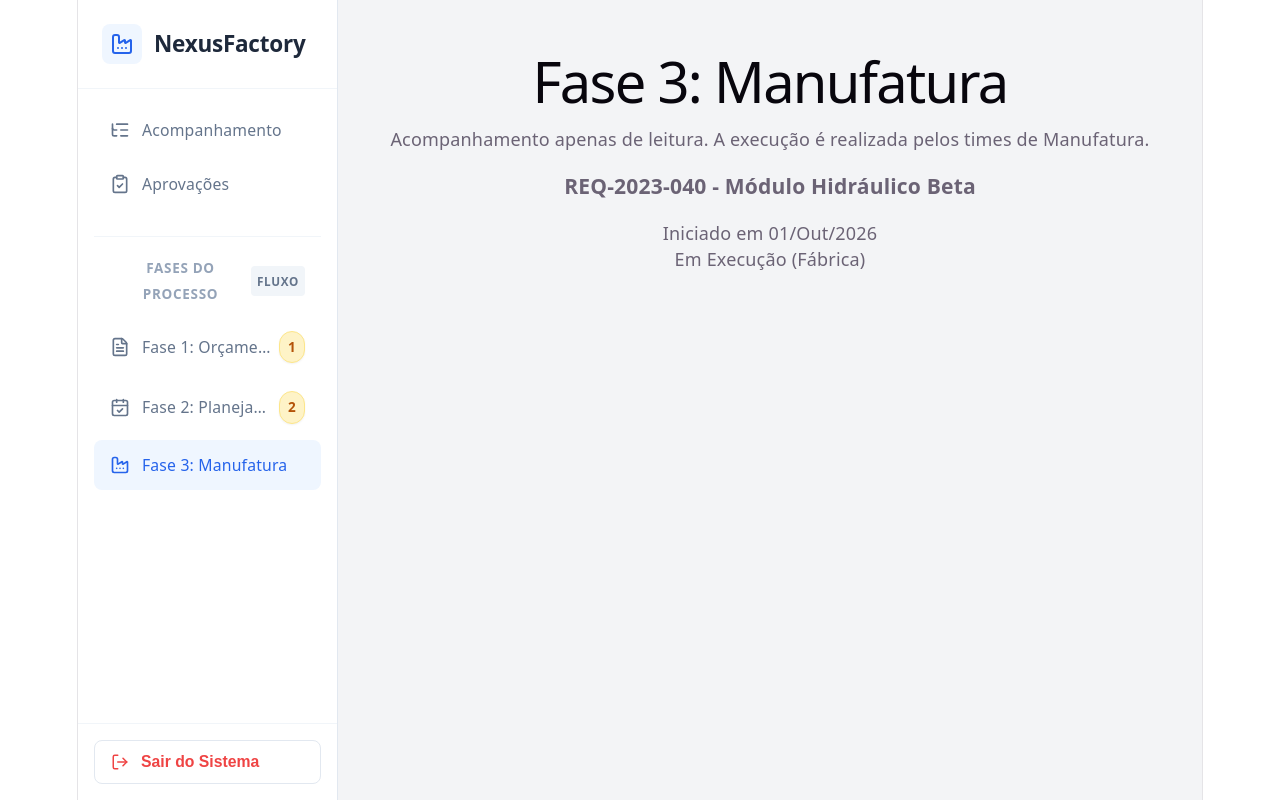
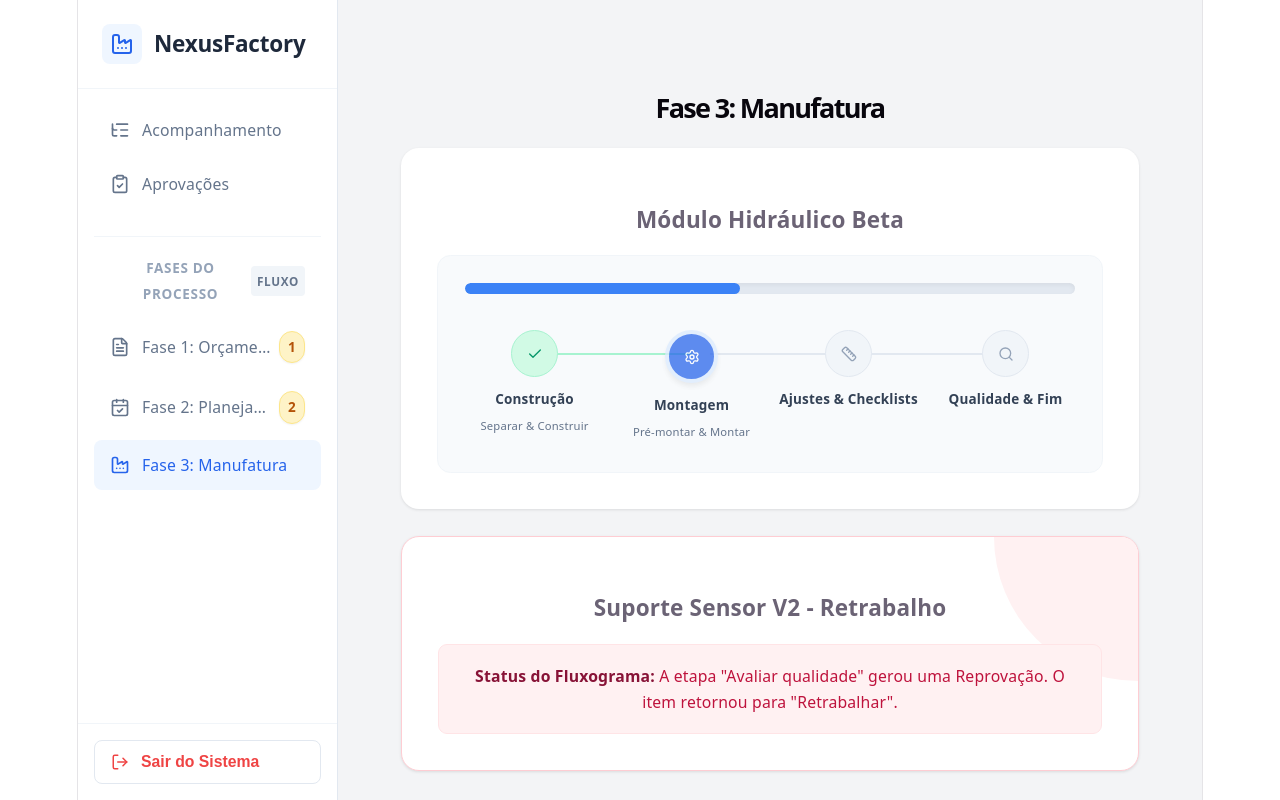
Before and after one commit to ItsNotNatan/ManufacturingLog, a React (Vite) app: page /fase3 in a window 1280 px wide. Built offline with nearby package versions, Linux system fonts and the light colour scheme; no server answers.

Commit message:
Add files via upload

```diff
--- a/src/pages/Fases/Fase3.jsx
+++ b/src/pages/Fases/Fase3.jsx
@@ -1,32 +1,53 @@
 // src/pages/Fases/Fase3.jsx
 import React from 'react';
+import { Check, Settings, Ruler, Search } from 'lucide-react';
+import './Fase3.css';
 
 export default function Fase3() {
     return (
-        <div className="tab-content fade-in max-w-6xl mx-auto">
-            <div className="mb-6">
-                <h1 className="text-2xl font-bold text-slate-900">Fase 3: Manufatura</h1>
-                <p className="text-sm text-slate-500 mt-1">Acompanhamento apenas de leitura. A execução é realizada pelos times de Manufatura.</p>
+        <div style={{ maxWidth: '1152px', margin: '0 auto', padding: '1.5rem' }}>
+            <h1 style={{ fontSize: '1.5rem', fontWeight: 'bold', marginBottom: '1.5rem' }}>Fase 3: Manufatura</h1>
+
+            <div style={{ backgroundColor: 'white', borderRadius: '1rem', padding: '2rem', boxShadow: '0 1px 3px rgba(0,0,0,0.1)', marginBottom: '1.5rem' }}>
+                <h3 style={{ fontSize: '1.25rem', fontWeight: 'bold' }}>Módulo Hidráulico Beta</h3>
+
+                <div className="fase3-progress-container">
+                    <div className="fase3-progress-bar-bg">
+                        <div className="fase3-progress-bar-fill"></div>
+                    </div>
+
+                    <div className="fase3-timeline">
+                        <div className="fase3-step">
+                            <div className="fase3-step-icon icon-done"><Check size={16} /></div>
+                            <div className="fase3-step-title">Construção</div>
+                            <div className="fase3-step-desc">Separar & Construir</div>
+                        </div>
+                        <div className="fase3-step">
+                            <div className="fase3-step-connector connector-emerald"></div>
+                            <div className="fase3-step-icon icon-current"><Settings size={16} /></div>
+                            <div className="fase3-step-title title-blue">Montagem</div>
+                            <div className="fase3-step-desc desc-blue">Pré-montar & Montar</div>
+                        </div>
+                        <div className="fase3-step">
+                            <div className="fase3-step-connector connector-slate"></div>
+                            <div className="fase3-step-icon icon-pending"><Ruler size={16} /></div>
+                            <div className="fase3-step-title">Ajustes & Checklists</div>
+                        </div>
+                        <div className="fase3-step">
+                            <div className="fase3-step-connector connector-slate"></div>
+                            <div className="fase3-step-icon icon-pending"><Search size={16} /></div>
+                            <div className="fase3-step-title">Qualidade & Fim</div>
+                        </div>
+                    </div>
+                </div>
             </div>
 
-            <div className="space-y-6">
-                <div className="bg-white rounded-2xl shadow-sm border border-slate-200 p-6">
-                    <div className="flex flex-col sm:flex-row sm:items-center justify-between gap-4 mb-6">
-                        <div>
-                            <h3 className="text-lg font-bold text-slate-900">REQ-2023-040 - Módulo Hidráulico Beta</h3>
-                            <p className="text-sm text-slate-500">Iniciado em 01/Out/2026</p>
-                        </div>
-                        <span className="inline-flex items-center px-3 py-1 rounded-full text-xs font-bold bg-emerald-100 text-emerald-800">
-                            Em Execução (Fábrica)
-                        </span>
-                    </div>
-
-                    <div className="mt-4 bg-slate-50 p-6 rounded-xl border border-slate-100">
-                        <div className="relative pt-1 mb-8">
-                            <div className="overflow-hidden h-2.5 flex rounded-full bg-slate-200 shadow-inner">
-                                <div style={{ width: '45%' }} className="flex flex-col text-center whitespace-nowrap text-white justify-center bg-blue-500 rounded-full"></div>
-                            </div>
-                        </div>
+            <div className="fase3-rework-card" style={{ backgroundColor: 'white', borderRadius: '1rem', padding: '2rem', boxShadow: '0 1px 3px rgba(0,0,0,0.1)', border: '1px solid #fecdd3' }}>
+                <div className="fase3-rework-bg"></div>
+                <div className="fase3-rework-content">
+                    <h3 style={{ fontSize: '1.25rem', fontWeight: 'bold' }}>Suporte Sensor V2 - Retrabalho</h3>
+                    <div className="fase3-rework-alert">
+                        <strong>Status do Fluxograma:</strong> A etapa "Avaliar qualidade" gerou uma Reprovação. O item retornou para "Retrabalhar".
                     </div>
                 </div>
             </div>
--- /dev/null
+++ b/src/pages/Fases/fase1.css
@@ -0,0 +1,143 @@
+/* src/pages/Fases/Fase1.css */
+.fase1-action-card {
+    border-left: 4px solid #f59e0b;
+}
+
+/* amber-500 */
+.fase1-flow-indicator {
+    background-color: #f8fafc;
+    border: 1px solid #f1f5f9;
+    border-radius: 0.75rem;
+    padding: 1rem;
+    margin-bottom: 1.5rem;
+    display: flex;
+    align-items: center;
+    justify-content: space-between;
+}
+
+.fase1-flow-step {
+    display: flex;
+    flex-direction: column;
+    align-items: center;
+    position: relative;
+}
+
+.fase1-flow-step.muted {
+    opacity: 0.5;
+}
+
+.fase1-circle-icon {
+    width: 2rem;
+    height: 2rem;
+    border-radius: 50%;
+    display: flex;
+    align-items: center;
+    justify-content: center;
+    margin-bottom: 0.25rem;
+    color: #fff;
+}
+
+.fase1-circle-slate {
+    background-color: #cbd5e1;
+}
+
+.fase1-circle-amber {
+    background-color: #f59e0b;
+    box-shadow: 0 4px 6px -1px rgba(0, 0, 0, 0.1);
+    border: 4px solid #fef3c7;
+}
+
+.fase1-diamond-icon {
+    width: 2.5rem;
+    height: 2.5rem;
+    background-color: #f59e0b;
+    transform: rotate(45deg);
+    display: flex;
+    align-items: center;
+    justify-content: center;
+    box-shadow: 0 4px 6px -1px rgba(0, 0, 0, 0.1);
+    border: 4px solid #fef3c7;
+    margin-top: 0.5rem;
+}
+
+.fase1-diamond-icon i {
+    transform: rotate(-45deg);
+    color: #fff;
+    font-style: normal;
+}
+
+.fase1-line {
+    flex: 1;
+    height: 2px;
+    background-color: #cbd5e1;
+    margin: 0 0.5rem;
+}
+
+.fase1-line-dashed {
+    background-color: transparent;
+    border-top: 2px dashed #cbd5e1;
+}
+
+.fase1-step-text {
+    font-size: 0.75rem;
+    text-align: center;
+}
+
+.fase1-step-text.active {
+    font-weight: 700;
+    color: #b45309;
+    position: absolute;
+    top: 2.5rem;
+    width: 8rem;
+}
+
+.fase1-upload-box {
+    border: 2px dashed #cbd5e1;
+    border-radius: 0.5rem;
+    padding: 1.5rem;
+    text-align: center;
+    background-color: #f8fafc;
+    transition: background-color 0.2s;
+    cursor: pointer;
+}
+
+.fase1-upload-box:hover {
+    background-color: #f1f5f9;
+}
+
+.fase1-budget-grid {
+    display: grid;
+    grid-template-columns: repeat(2, 1fr);
+    gap: 1rem;
+    background-color: rgba(239, 246, 255, 0.5);
+    border: 1px solid #dbeafe;
+    padding: 1.25rem;
+    border-radius: 0.75rem;
+    margin-bottom: 2rem;
+}
+
+@media (min-width: 640px) {
+    .fase1-budget-grid {
+        grid-template-columns: repeat(4, 1fr);
+    }
+}
+
+.fase1-budget-label {
+    font-size: 0.75rem;
+    color: #64748b;
+    text-transform: uppercase;
+    font-weight: 700;
+    margin-bottom: 0.25rem;
+}
+
+.fase1-budget-value {
+    font-size: 1.125rem;
+    font-weight: 700;
+    color: #0f172a;
+}
+
+.fase1-budget-total {
+    font-size: 1.25rem;
+    font-weight: 900;
+    color: #1d4ed8;
+}
--- /dev/null
+++ b/src/pages/Fases/fase2.css
@@ -0,0 +1,85 @@
+/* src/pages/Fases/Fase2.css */
+.fase2-action-card {
+    border-left: 4px solid #f59e0b;
+}
+
+.fase2-delivery-card {
+    border-left: 4px solid #10b981;
+}
+
+.fase2-context-box {
+    background-color: #f8fafc;
+    border: 1px solid #f1f5f9;
+    border-radius: 0.75rem;
+    padding: 1rem;
+    margin-bottom: 1.5rem;
+}
+
+.fase2-table-wrapper {
+    border: 1px solid #e2e8f0;
+    border-radius: 0.75rem;
+    overflow: hidden;
+    margin-bottom: 1.5rem;
+}
+
+.fase2-table {
+    width: 100%;
+    border-collapse: collapse;
+    text-align: left;
+}
+
+.fase2-table th {
+    background-color: #f8fafc;
+    padding: 0.75rem 1rem;
+    font-size: 0.75rem;
+    font-weight: 700;
+    color: #64748b;
+    text-transform: uppercase;
+}
+
+.fase2-table td {
+    background-color: #fff;
+    padding: 0.75rem 1rem;
+    font-size: 0.875rem;
+    border-top: 1px solid #e2e8f0;
+}
+
+.fase2-table th.highlight {
+    background-color: #eff6ff;
+    color: #1d4ed8;
+}
+
+.fase2-table td.highlight-cell {
+    background-color: rgba(239, 246, 255, 0.3);
+}
+
+.fase2-info-box {
+    display: flex;
+    align-items: center;
+    gap: 1rem;
+    background-color: #fff;
+    padding: 1.5rem;
+    border-radius: 1rem;
+    border: 1px solid #e2e8f0;
+    box-shadow: 0 1px 2px 0 rgba(0, 0, 0, 0.05);
+}
+
+@media (max-width: 640px) {
+    .fase2-info-box {
+        flex-direction: column;
+        text-align: center;
+    }
+}
+
+.fase2-info-icon {
+    width: 3rem;
+    height: 3rem;
+    border-radius: 50%;
+    background-color: #f1f5f9;
+    color: #64748b;
+    display: flex;
+    align-items: center;
+    justify-content: center;
+    font-size: 1.25rem;
+    flex-shrink: 0;
+}
--- /dev/null
+++ b/src/pages/Fases/fase3.css
@@ -0,0 +1,156 @@
+/* src/pages/Fases/Fase3.css */
+.fase3-progress-container {
+    background-color: #f8fafc;
+    padding: 1.5rem;
+    border-radius: 0.75rem;
+    border: 1px solid #f1f5f9;
+    margin-top: 1rem;
+}
+
+.fase3-progress-bar-bg {
+    background-color: #e2e8f0;
+    height: 0.625rem;
+    border-radius: 9999px;
+    overflow: hidden;
+    margin-bottom: 2rem;
+    box-shadow: inset 0 2px 4px 0 rgb(0 0 0 / 0.05);
+}
+
+.fase3-progress-bar-fill {
+    background-color: #3b82f6;
+    height: 100%;
+    width: 45%;
+    border-radius: 9999px;
+}
+
+.fase3-timeline {
+    display: grid;
+    grid-template-columns: repeat(2, 1fr);
+    gap: 1rem;
+    text-align: center;
+}
+
+@media (min-width: 768px) {
+    .fase3-timeline {
+        grid-template-columns: repeat(4, 1fr);
+    }
+}
+
+.fase3-step {
+    position: relative;
+}
+
+.fase3-step-connector {
+    display: none;
+    position: absolute;
+    top: 1.25rem;
+    left: -50%;
+    width: 100%;
+    height: 2px;
+    z-index: 0;
+}
+
+@media (min-width: 768px) {
+    .fase3-step-connector {
+        display: block;
+    }
+}
+
+.connector-emerald {
+    background-color: #a7f3d0;
+}
+
+.connector-slate {
+    background-color: #e2e8f0;
+}
+
+.fase3-step-icon {
+    width: 2.5rem;
+    height: 2.5rem;
+    border-radius: 50%;
+    display: flex;
+    align-items: center;
+    justify-content: center;
+    margin: 0 auto 0.5rem auto;
+    position: relative;
+    z-index: 10;
+}
+
+.icon-done {
+    background-color: #d1fae5;
+    color: #059669;
+    border: 1px solid #a7f3d0;
+}
+
+.icon-current {
+    background-color: #2563eb;
+    color: #fff;
+    box-shadow: 0 4px 6px -1px rgba(0, 0, 0, 0.1);
+    border: 4px solid #dbeafe;
+    animation: pulse 2s cubic-bezier(0.4, 0, 0.6, 1) infinite;
+}
+
+.icon-pending {
+    background-color: #f1f5f9;
+    color: #94a3b8;
+    border: 1px solid #e2e8f0;
+}
+
+@keyframes pulse {
+
+    0%,
+    100% {
+        opacity: 1;
+    }
+
+    50% {
+        opacity: .5;
+    }
+}
+
+.fase3-step-title {
+    font-size: 0.75rem;
+    font-weight: 700;
+    color: #334155;
+}
+
+.fase3-step-desc {
+    font-size: 0.625rem;
+    color: #64748b;
+}
+
+.fase3-rework-card {
+    border-color: #fecdd3;
+    position: relative;
+    overflow: hidden;
+}
+
+.fase3-rework-bg {
+    position: absolute;
+    top: 0;
+    right: 0;
+    width: 8rem;
+    height: 8rem;
+    background-color: #fff1f2;
+    border-bottom-left-radius: 100%;
+    z-index: 0;
+}
+
+.fase3-rework-content {
+    position: relative;
+    z-index: 10;
+}
+
+.fase3-rework-alert {
+    background-color: #fff1f2;
+    border: 1px solid #ffe4e6;
+    padding: 1rem;
+    border-radius: 0.5rem;
+    font-size: 0.875rem;
+    margin-top: 1rem;
+    color: #be123c;
+}
+
+.fase3-rework-alert strong {
+    color: #881337;
+}
```
Also changed, not shown: src/pages/Fases/Fase1.jsx (+61 -66 lines), src/pages/Fases/Fase2.jsx (+33 -33 lines).
